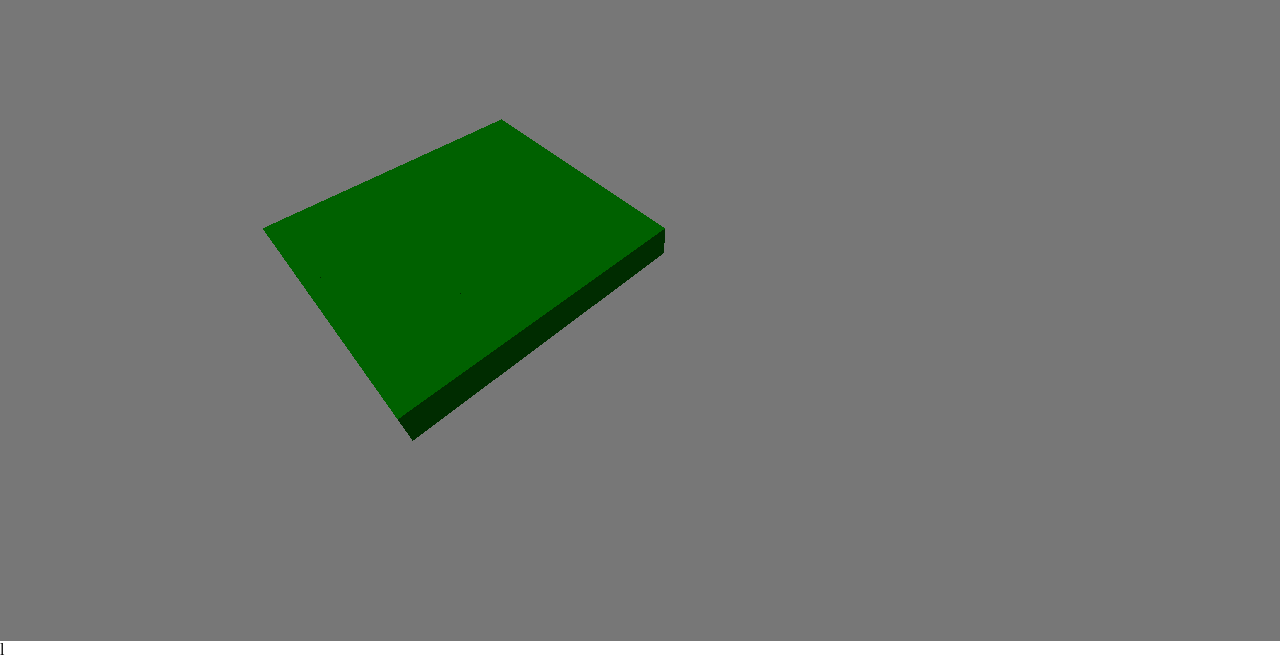
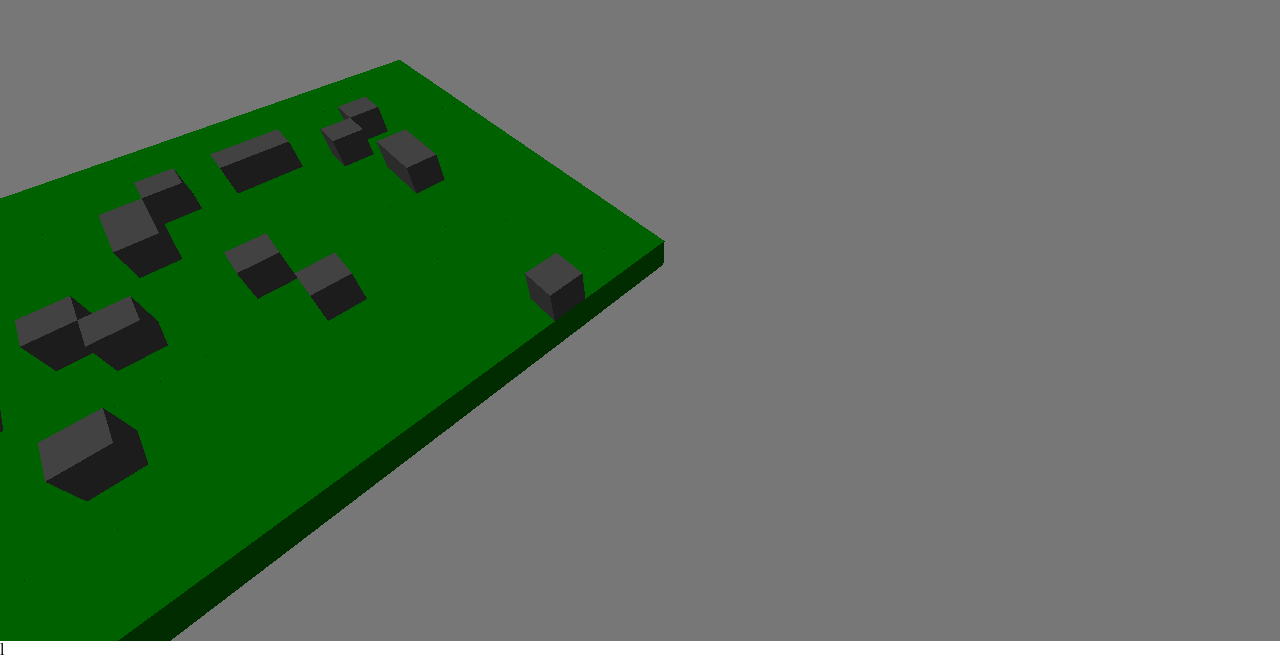
Before and after one commit to Talha-Dmr/SimCityWeb, a plain HTML site: page index.html in a window 1280 px wide. Shown: the part 159-818 px from the top of the page. Drawn offline with nearby package versions, Linux system fonts and the light colour scheme; animation ran at ten frames a second.

Commit message:
first update

```diff
--- a/index.html
+++ b/index.html
@@ -18,20 +18,10 @@
         <div id="render-target"></div>
     </div>
     <script type="module">
-        import { createScene } from './src/scene.js';
-        import { createCity } from './src/city.js';
+        import { createGame } from './src/game.js';
 
         window.onload = () => {
-            const scene = createScene();
-            const city = createCity(8);
-
-            scene.initialize(city);
-
-            window.scene = scene;
-            document.addEventListener('mousedown', window.scene.onMouseDown, false);
-            document.addEventListener('mouseup', window.scene.onMouseUp, false);
-            document.addEventListener('mousemove', window.scene.onMouseMove, false);
-            window.scene.start();
+          window.game = createGame();
         }
     </script>
 </body>
--- /dev/null
+++ b/src/assets.js
@@ -0,0 +1,45 @@
+import * as THREE from 'three';
+
+const geometry = new THREE.BoxGeometry(1, 1, 1);
+
+const assets = {
+    'grass': (x, y) => {
+        const material = new THREE.MeshLambertMaterial({ color: 0x00aa00 });
+        const mesh = new THREE.Mesh(geometry, material);
+        mesh.userData = { id: 'grass' };
+        mesh.position.set(x, -0.5, y);
+        return mesh;
+    },
+    'building-1': (x, y) => {
+        const material = new THREE.MeshLambertMaterial({ color: 0x777777 });
+        const mesh = new THREE.Mesh(geometry, material);
+        mesh.userData = { id: 'building-1' };
+        mesh.position.set(x, 0.5, y);
+        return mesh;
+    },
+    'building-2': (x, y) => {
+        const material = new THREE.MeshLambertMaterial({ color: 0x777777 });
+        const mesh = new THREE.Mesh(geometry, material);
+        mesh.userData = { id: 'building-2' };
+        mesh.scale.set(1, 2, 1);
+        mesh.position.set(x, 1, y);
+        return mesh;
+    },
+    'building-3': (x, y) => {
+        const material = new THREE.MeshLambertMaterial({ color: 0x777777 });
+        const mesh = new THREE.Mesh(geometry, material);
+        mesh.userData = { id: 'building-3' };
+        mesh.scale.set(1, 3, 1);
+        mesh.position.set(x, 1.5, y);
+        return mesh;
+    }
+}
+
+export function createAssetInstance(assetId, x, y) {
+    if (assetId in assets) {
+        return assets[assetId](x, y);
+    } else {
+        console.warn(`Asset Id ${assetId} is not found.`);
+        return undefined;
+    }
+}
--- a/src/city.js
+++ b/src/city.js
@@ -7,15 +7,45 @@ export function createCity(size) {
         for (let x = 0; x < size; x++) {
             const column = [];
             for (let y = 0; y < size; y++) {
-                const tile = { x, y };
+                const tile = createTile(x, y);
                 column.push(tile);
             }
             data.push(column);
         }
     }
 
+    function update() {
+        console.log(`Updating city`);
+        for (let x = 0; x < size; x++) {
+            for (let y = 0; y < size; y++) {
+                data[x][y].update();
+            }
+        }
+    }
     return {
         size,
-        data
+        data,
+        update
     }
 }
+
+function createTile(x, y) {
+    return {
+            x,
+            y,
+            terrainId: 'grass',
+            buildingId: undefined,
+            update() {
+                const x = Math.random();
+                if (x < 0.01) {
+                    if (this.buildingId === undefined) {
+                        this.buildingId = 'building-1';
+                    } else if (this.buildingId === 'building-1') {
+                        this.buildingId = 'building-2';
+                    } else if (this.buildingId === 'building-2') {
+                        this.buildingId = 'building-3';
+                    }
+                }
+            }
+        };
+    }
--- /dev/null
+++ b/src/game.js
@@ -0,0 +1,30 @@
+import { createScene } from "./scene.js";
+import { createCity } from "./city.js";
+
+export function createGame() {
+    const scene = createScene();
+    const city = createCity(16);
+
+    scene.initialize(city);
+
+    window.scene = scene;
+    document.addEventListener('mousedown', scene.onMouseDown, false);
+    document.addEventListener('mouseup', scene.onMouseUp, false);
+    document.addEventListener('mousemove', scene.onMouseMove, false);
+    document.addEventListener('contextmenu', (event) => event.preventDefault(), false);
+
+    const game = {
+        update() {
+            city.update();
+            scene.update(city);
+        }
+    }
+
+    setInterval(() => {
+        game.update();
+    }, 1000)
+
+    scene.start();
+
+    return game;
+}
--- a/src/scene.js
+++ b/src/scene.js
@@ -1,5 +1,6 @@
 import * as THREE from "three";
 import { createCamera } from "./camera.js";
+import { createAssetInstance } from "./assets.js";
 
 export function createScene() {
     const gameWindow = document.getElementById('render-target');
@@ -12,25 +13,46 @@ export function createScene() {
     renderer.setSize(gameWindow.offsetWidth, gameWindow.offsetHeight);
     gameWindow.appendChild(renderer.domElement);
 
-    let meshes = [];
+    let terrain = [];
+    let buildings = [];
 
     function initialize(city) {
         scene.clear();
-        meshes = [];
+        terrain = [];
+        buildings = [];
         for (let x = 0; x < city.size; x++) {
             const column = [];
             for (let y = 0; y < city.size; y++) {
-                const geometry = new THREE.BoxGeometry(1, 1, 1);
-                const material = new THREE.MeshLambertMaterial({ color: 0x00aa00 });
-                const mesh = new THREE.Mesh(geometry, material);
-                mesh.position.set(x, 0, y);
+                const terrainId = city.data[x][y].terrainId;
+                const mesh = createAssetInstance(terrainId, x, y);
                 scene.add(mesh);
                 column.push(mesh);
-            }
-            meshes.push(column);
+                }
+            terrain.push(column);
+            buildings.push([...Array(city.size)]);
         }
 
         setupLights();
+    }
+
+    function update(city) {
+        for (let x = 0; x < city.size; x++) {
+            for (let y = 0; y < city.size; y++) {
+                const currentBuildingId = buildings[x][y]?.userData.id;
+                const newBuildingId = city.data[x][y].buildingId;
+
+                if (!newBuildingId && currentBuildingId) {
+                    scene.remove(buildings[x][y]);
+                    buildings[x][y] = undefined;
+                }
+
+                if (newBuildingId !== currentBuildingId) {
+                    scene.remove(buildings[x][y]);
+                    buildings[x][y] = createAssetInstance(newBuildingId, x, y);
+                    scene.add(buildings[x][y]);
+                }
+            }
+        }
     }
 
     function setupLights() {
@@ -74,6 +96,7 @@ export function createScene() {
 
     return {
         initialize,
+        update,
         start,
         stop,
         onMouseDown,
```
